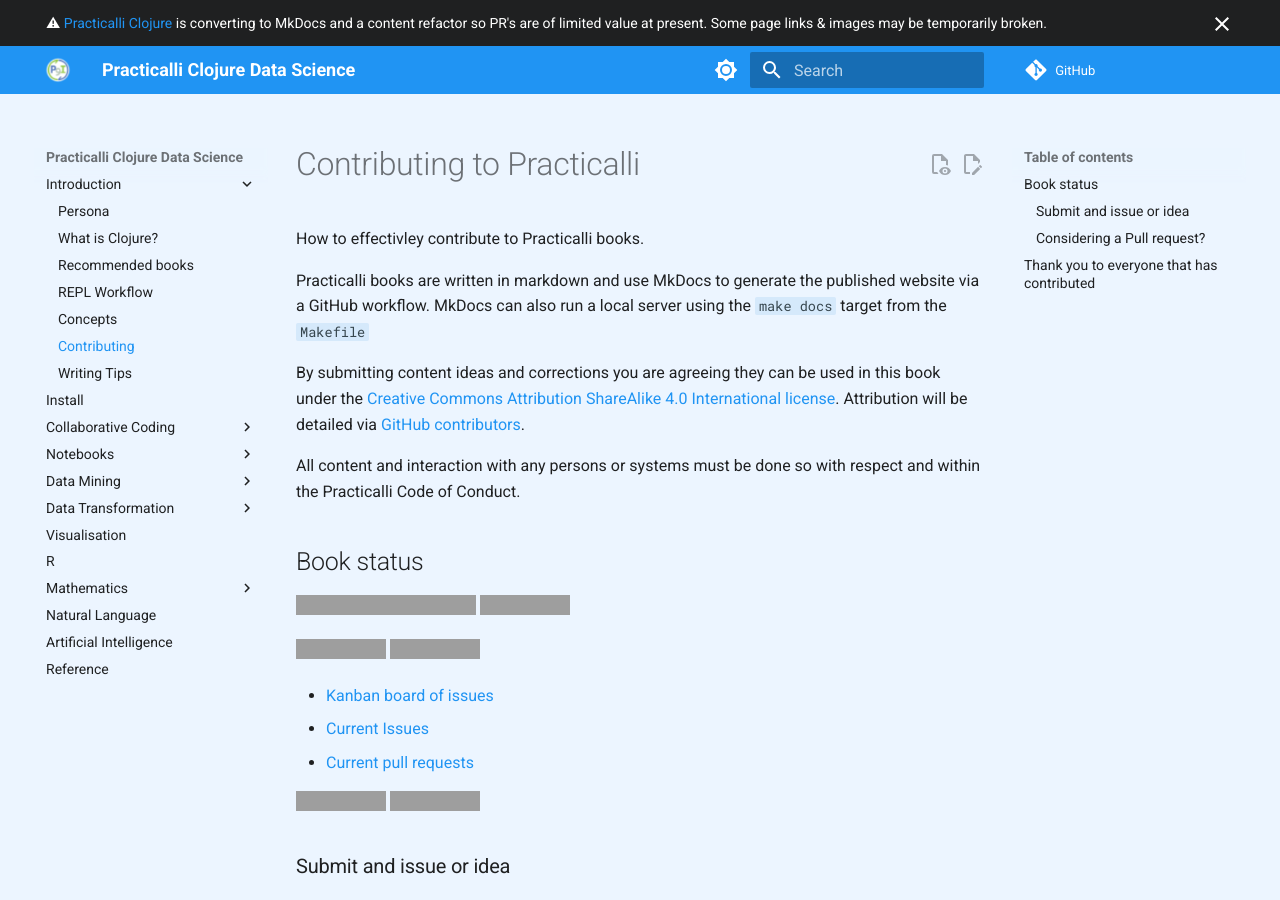
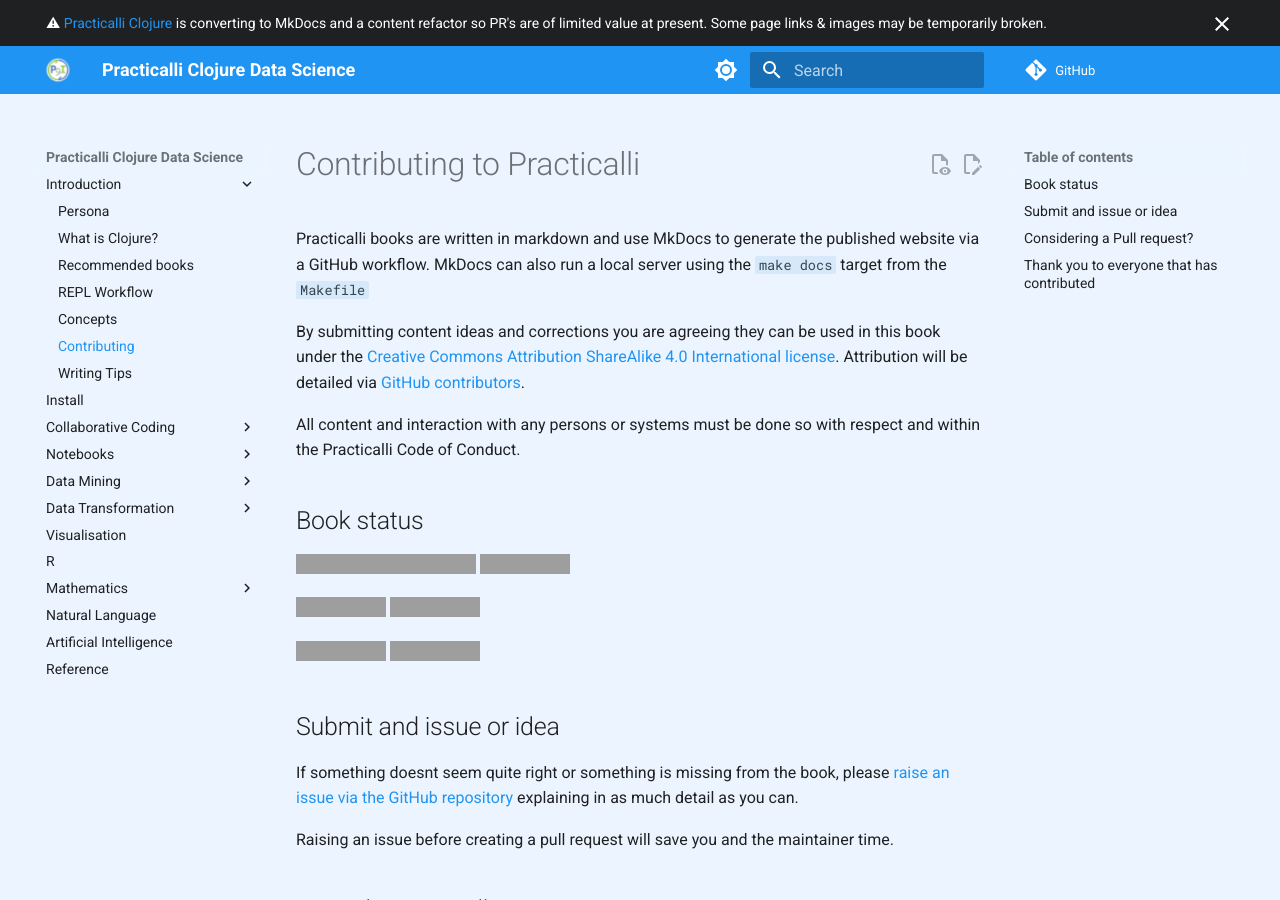
Before and after one commit to practicalli/clojure-data-science, an MkDocs documentation site: the page built from docs/introduction/contributing.md, in a window 1280 px wide and 900 px high, cut to the strip 0-900 px from the top of the window. Built offline with MkDocs 1.6.1 and Material for MkDocs 9.7.7, drawn with Linux system fonts in a browser that asks for light colours; plug-ins that fetch from the network failed and are left out; comment, search, counter and statistics services are not loaded; grey boxes are pictures that could not be loaded.

Commit message:
intro: update contributing guide

```diff
--- a/docs/introduction/contributing.md
+++ b/docs/introduction/contributing.md
@@ -1,6 +1,4 @@
 # Contributing to Practicalli
-
-How to effectivley contribute to Practicalli books.
 
 Practicalli books are written in markdown and use MkDocs to generate the published website via a GitHub workflow.  MkDocs can also run a local server using the `make docs` target from the `Makefile`
 
@@ -8,39 +6,30 @@
 
 All content and interaction with any persons or systems must be done so with respect and within the Practicalli Code of Conduct.
 
-
 ## Book status
 
 [![MegaLinter](https://github.com/practicalli/clojure-data-science/actions/workflows/megalinter.yaml/badge.svg)](https://github.com/practicalli/clojure-data-science/actions/workflows/megalinter.yaml)[![Publish Book](https://github.com/practicalli/clojure-data-science/actions/workflows/publish-book.yaml/badge.svg)](https://github.com/practicalli/clojure-data-science/actions/workflows/publish-book.yaml){target=_blank}
 [![pages-build-deployment](https://github.com/practicalli/clojure-data-science/actions/workflows/pages/pages-build-deployment/badge.svg)](https://github.com/practicalli/clojure-data-science/actions/workflows/pages/pages-build-deployment){target=_blank}
 
-[![Ideas & Issues](https://img.shields.io/github/issues/practicalli/clojure-practicalli-content?label=content%20ideas%20and%20issues&logoColor=green&style=for-the-badge)](https://github.com/practicalli/clojure-practicalli-content/issues){target=_blank}
-[![Pull requests](https://img.shields.io/github/issues-pr/practicalli/clojure-practicalli-content?style=for-the-badge)](https://github.com/practicalli/clojure-practicalli-content/pulls){target=_blank}
+[![Ideas & Issues](https://img.shields.io/github/issues/practicalli/clojure-data-science?label=content%20ideas%20and%20issues&logoColor=green&style=for-the-badge)](https://github.com/practicalli/clojure-practicalli-content/issues){target=_blank}
+[![Pull requests](https://img.shields.io/github/issues-pr/practicalli/clojure-data-science?style=for-the-badge)](https://github.com/practicalli/clojure-practicalli-content/pulls){target=_blank}
 
-* [Kanban board of issues](https://github.com/practicalli/data-science-content/projects/1)
-* [Current Issues](https://github.com/practicalli/data-science-content/issues)
-* [Current pull requests](https://github.com/practicalli/data-science-content/pulls)
+![GitHub commit activity](https://img.shields.io/github/commit-activity/m/practicalli/clojure-data-science?style=for-the-badge)
+![GitHub contributors](https://img.shields.io/github/contributors/practicalli/clojure-data-science?style=for-the-badge&label=github%20contributors)
 
-
-![GitHub commit activity](https://img.shields.io/github/commit-activity/m/practicalli/clojure-practicalli-content?style=for-the-badge)
-![GitHub contributors](https://img.shields.io/github/contributors/practicalli/clojure?style=for-the-badge&label=github%20contributors)
-
-
-### Submit and issue or idea
+## Submit and issue or idea
 
 If something doesnt seem quite right or something is missing from the book, please [raise an issue via the GitHub repository](https://github.com/practicalli/clojure-data-science/issues){target=_blank} explaining in as much detail as you can.
 
 Raising an issue before creating a pull request will save you and the maintainer time.
 
-
-### Considering a Pull request?
+## Considering a Pull request?
 
 Before investing any time in a pull request, please raise an issue explaining the situation.  This can save you and the maintainer time and avoid rejected pull requests.
 
 Please keep pull requests small and focused, as they are much quicker to review and easier to accept.  Ideally PR's should be for a specific page or at most a section.
 
 A PR with a list of changes across different sections will not be merged, it will be reviewed eventually though.
-
 
 ## Thank you to everyone that has contributed
 
@@ -56,4 +45,4 @@
 
 Special thanks to [Bruce Durling](https://twitter.com/otfrom){target=_blank} for getting me into Cloure in the first place.
 
-![GitHub contributors](https://img.shields.io/github/contributors/practicalli/clojure?style=for-the-badge&label=github%20contributors)
+![GitHub contributors](https://img.shields.io/github/contributors/practicalli/clojure-data-science?style=for-the-badge&label=github%20contributors)
```
